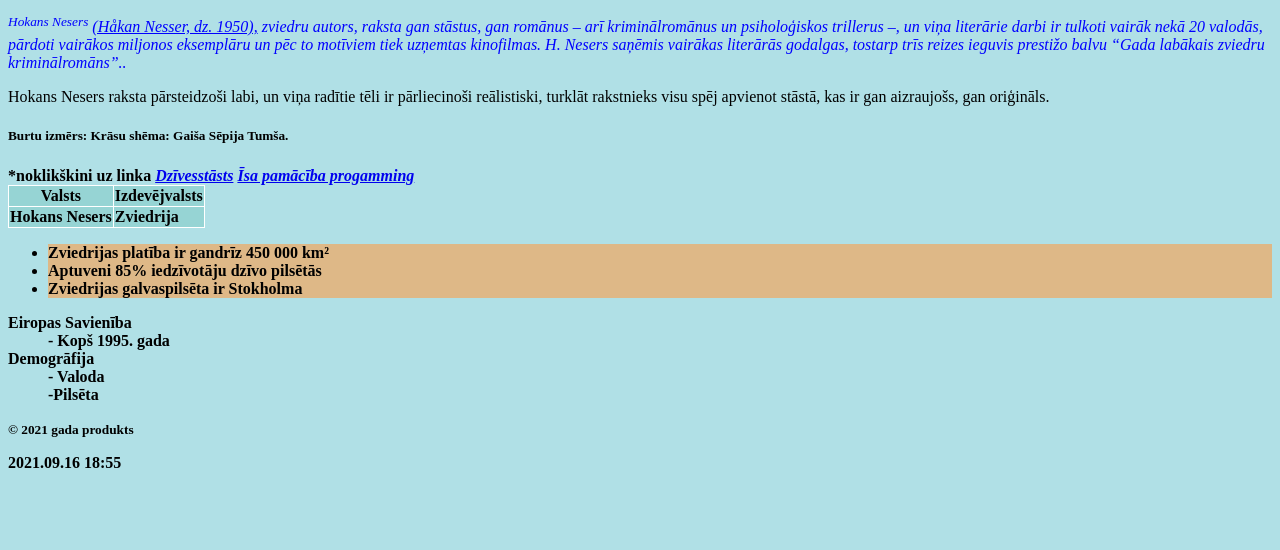
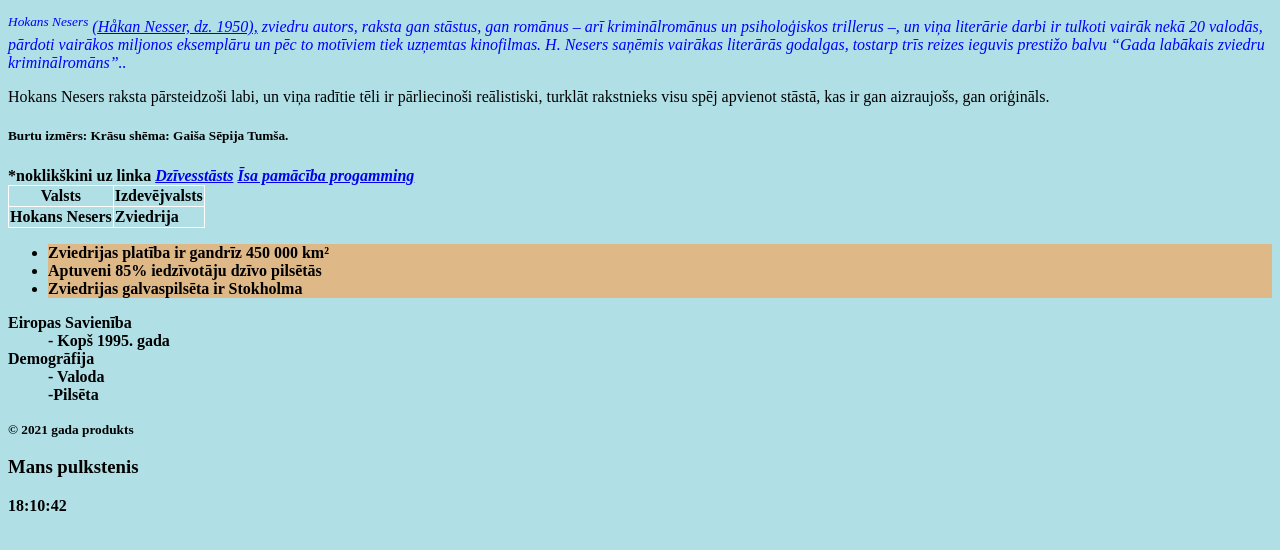
Before and after one commit to InaLuksaa/WPP-01, a plain HTML site: page index.html in a window 1280 px wide. Shown: the part 100-650 px from the top of the page. Drawn offline with Linux system fonts and the light colour scheme.

Commit message:
Update index.html

```diff
--- a/index.html
+++ b/index.html
@@ -3,6 +3,12 @@
 
 <head>
 	<title>Mans logs</title>
+	<link rel="stylesheet" href="main.css">
+	<meta charset="UTF-8">
+    <meta http-equiv="X-UA-Compatible" content="IE=edge">
+    <meta name="viewport" content="width=device-width, initial-scale=1.0">
+    <title>Mans Documents</title>
+    <link rel="stylesheet" href="main.css">
 </head>
 
 <body>
@@ -17,7 +23,7 @@
 		  border: 1px solid white;
 		  border-collapse: collapse;
 		}
-		th, td {
+		th, td {s
 		  background-color: #96D4D4;
 		}
 		</style>
@@ -58,10 +64,47 @@
   </dl>
 <small><p> &copy; 2021 gada produkts </small> </p>
 
-<p> 2021.09.16  18:55</p>
+      <div id="txt" style="color:#ddd;background-color:orange;"></div>
 
+  <!-- <p>2021-09-16</p>  -->
+        <!-- <p>2021-09-16</p>  -->
+    <!-- <p id="shodiena" style="color: rgb(59, 117, 194); background-color: orange;">16/9/2021 18:39</p>  -->
+    <!-- rgb(223, 232, 245) -->
+    <h3>Mans pulkstenis</h3>
+    <div id="shodiena" 16/9/2021 18:55</div>
+    <script type="text/javascript">
+    setInterval(displayclock,500);
+            function displayclock () {
+                var time = new Date();
+                var hrs = time.getHours();
+                var min = time.getMinutes();
+                var sec = time.getSeconds();
 
-<script>
+                if (hrs > 24) {
+                    hrs = hrs - 24;
+                }
+
+                if (hrs == 0) {
+                    hrs = 24;
+                }
+
+                if (hrs < 10) {
+                    hrs = '0' + hrs;
+                }
+
+                if (min < 10) {
+                    min = '0'+ min;
+                }
+
+                if (sec < 10) {
+                    sec = '0'+ sec;
+                }
+
+                document.getElementById('shodiena').innerHTML = hrs + ':' + min + ':' + sec;
+            }
+    </script>
+
+ <script>
 	console.log(new Date )
 	alert('Čau vai laiks ir redzams')
 
```
